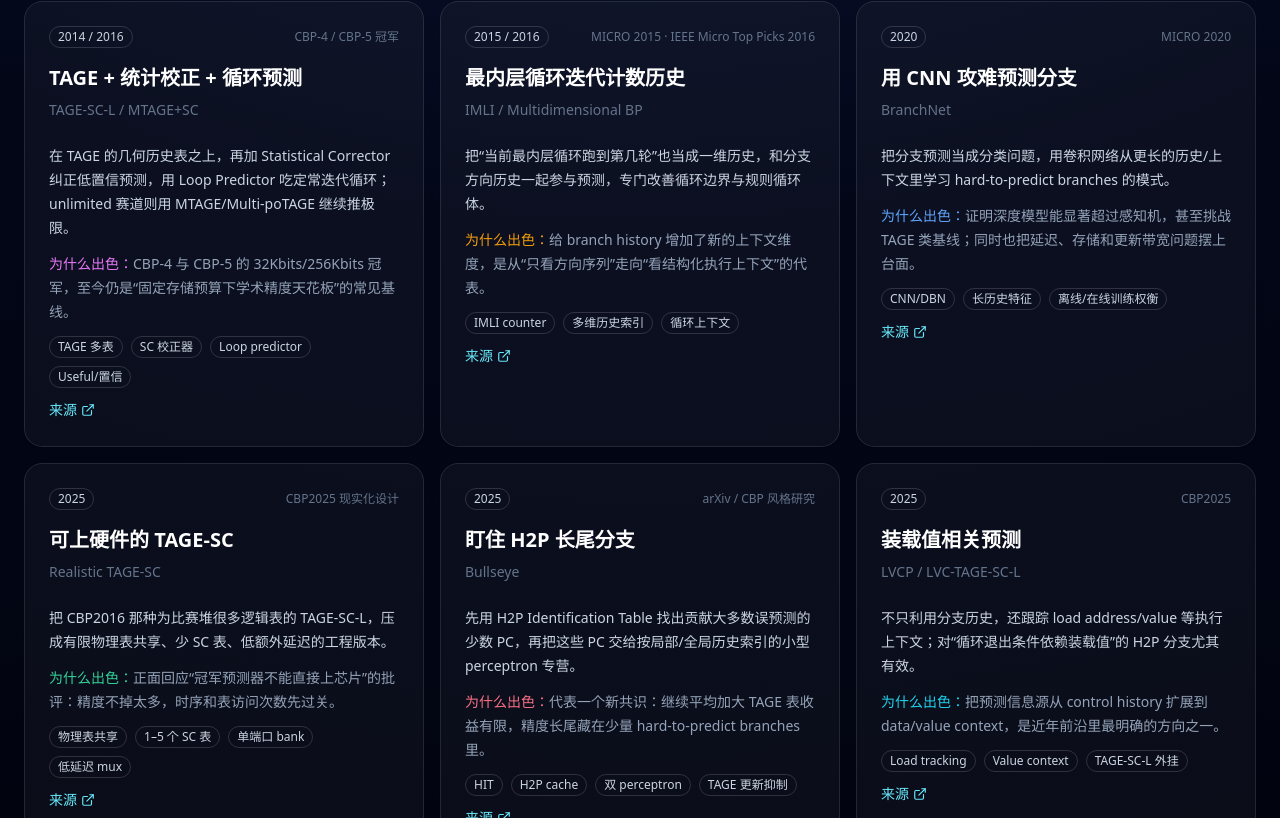
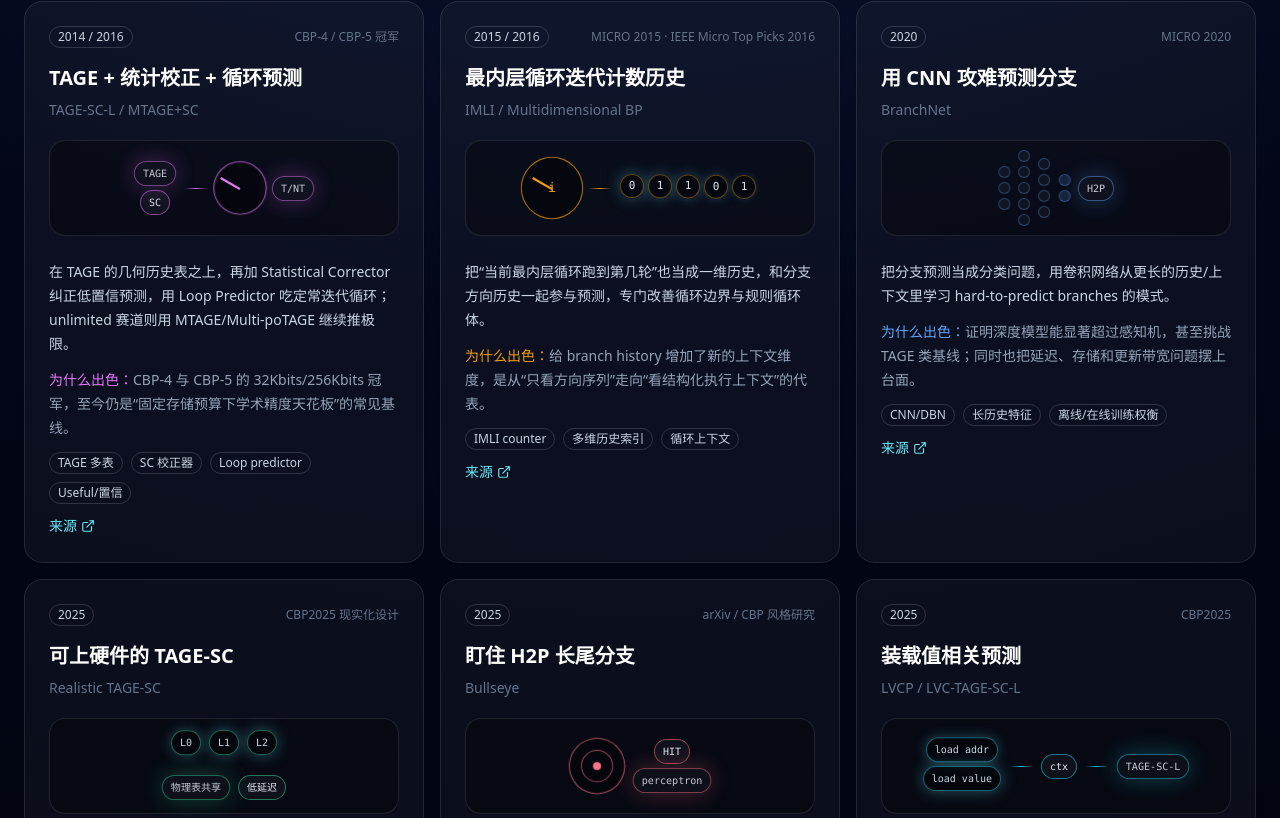
Before and after one commit to baiwangweihuang/cpu_branch_prediction, a React (Vite) app: page /#/ in a window 1280 px wide. Shown: the part 1222-2040 px from the top of the page. Built offline with nearby package versions, Linux system fonts and the light colour scheme.

Commit message:
add frontier mini animations

```diff
--- /dev/null
+++ b/src/components/FrontierDiagram.tsx
@@ -0,0 +1,111 @@
+import type { FrontierWork } from '@/data/frontier'
+
+const Node = ({ label, accent, hot = false }: { label: string; accent: string; hot?: boolean }) => (
+  <div
+    className={`diagram-node ${hot ? 'node-hot' : ''}`}
+    style={{ borderColor: `${accent}88`, boxShadow: hot ? `0 0 24px ${accent}55` : undefined }}
+  >
+    {label}
+  </div>
+)
+
+const Wire = ({ accent }: { accent: string }) => (
+  <div className="wire-h" style={{ background: `linear-gradient(90deg, transparent, ${accent}, transparent)` }} />
+)
+
+export default function FrontierDiagram({ work }: { work: FrontierWork }) {
+  const a = work.accent
+
+  if (work.id === 'tage-sc-l') {
+    return (
+      <div className="diagram-wrap" data-frontier-diagram={work.id}>
+        <div className="diagram-col tight">
+          <Node label="TAGE" accent={a} hot />
+          <Node label="SC" accent={a} />
+        </div>
+        <Wire accent={a} />
+        <div className="loop-dial" style={{ borderColor: `${a}aa` }}>
+          <i style={{ background: a }} />
+        </div>
+        <Node label="T/NT" accent={a} hot />
+      </div>
+    )
+  }
+
+  if (work.id === 'imli') {
+    return (
+      <div className="diagram-wrap" data-frontier-diagram={work.id}>
+        <div className="loop-dial big" style={{ borderColor: `${a}aa` }}>
+          <span style={{ color: a }}>i</span>
+          <i style={{ background: a }} />
+        </div>
+        <Wire accent={a} />
+        <div className="shift-reg">
+          {['0', '1', '1', '0', '1'].map((v, idx) => (
+            <span key={idx} className="bit-cell" style={{ borderColor: `${a}66`, animationDelay: `${idx * 90}ms` }}>{v}</span>
+          ))}
+        </div>
+      </div>
+    )
+  }
+
+  if (work.id === 'branchnet') {
+    return (
+      <div className="diagram-wrap" data-frontier-diagram={work.id}>
+        {[3, 5, 4, 2].map((n, layer) => (
+          <div key={layer} className="conv-col" style={{ animationDelay: `${layer * 160}ms` }}>
+            {Array.from({ length: n }, (_, i) => (
+              <span key={i} style={{ borderColor: `${a}77`, background: layer === 3 ? `${a}33` : undefined }} />
+            ))}
+          </div>
+        ))}
+        <Node label="H2P" accent={a} hot />
+      </div>
+    )
+  }
+
+  if (work.id === 'realistic-tage-sc') {
+    return (
+      <div className="diagram-col" data-frontier-diagram={work.id}>
+        <div className="diagram-wrap">
+          {['L0', 'L1', 'L2'].map((x, i) => (
+            <span key={x} className="weight-chip" style={{ borderColor: `${a}77`, animationDelay: `${i * 120}ms` }}>{x}</span>
+          ))}
+        </div>
+        <div className="share-link" style={{ background: `linear-gradient(90deg, transparent, ${a}, transparent)` }} />
+        <div className="diagram-wrap">
+          <Node label="物理表共享" accent={a} hot />
+          <Node label="低延迟" accent={a} />
+        </div>
+      </div>
+    )
+  }
+
+  if (work.id === 'bullseye') {
+    return (
+      <div className="diagram-wrap" data-frontier-diagram={work.id}>
+        <div className="target" style={{ borderColor: `${a}aa` }}>
+          <span style={{ borderColor: `${a}99` }} />
+          <i style={{ background: a }} />
+        </div>
+        <div className="diagram-col tight">
+          <Node label="HIT" accent={a} />
+          <Node label="perceptron" accent={a} hot />
+        </div>
+      </div>
+    )
+  }
+
+  return (
+    <div className="diagram-wrap" data-frontier-diagram={work.id}>
+      <div className="diagram-col tight">
+        <span className="value-chip" style={{ borderColor: `${a}77` }}>load addr</span>
+        <span className="value-chip" style={{ borderColor: `${a}77`, animationDelay: '160ms' }}>load value</span>
+      </div>
+      <Wire accent={a} />
+      <Node label="ctx" accent={a} />
+      <Wire accent={a} />
+      <Node label="TAGE-SC-L" accent={a} hot />
+    </div>
+  )
+}
--- a/src/index.css
+++ b/src/index.css
@@ -173,6 +173,52 @@
   .flush-shake {
     animation: flush-shake 520ms ease-in-out;
   }
+
+  .loop-dial {
+    @apply relative flex h-12 w-12 items-center justify-center rounded-full border bg-black/40 font-mono text-xs;
+    animation: sum-breathe 1.8s ease-in-out infinite;
+  }
+
+  .loop-dial.big {
+    @apply h-14 w-14;
+  }
+
+  .loop-dial i {
+    @apply absolute left-1/2 top-1/2 h-0.5 w-5 origin-left;
+    animation: needle-spin 2.4s linear infinite;
+  }
+
+  .conv-col {
+    @apply flex flex-col justify-center gap-1;
+    animation: row-in 2s ease-in-out infinite;
+  }
+
+  .conv-col span {
+    @apply h-3 w-3 rounded-sm border bg-white/[0.05];
+  }
+
+  .share-link {
+    @apply h-px w-24;
+    animation: wire-flow 1.4s linear infinite;
+  }
+
+  .target {
+    @apply relative flex h-14 w-14 items-center justify-center rounded-full border bg-black/30;
+    animation: target-lock 2s ease-in-out infinite;
+  }
+
+  .target span {
+    @apply absolute h-8 w-8 rounded-full border;
+  }
+
+  .target i {
+    @apply h-2 w-2 rounded-full;
+  }
+
+  .value-chip {
+    @apply rounded-md border bg-black/30 px-2 py-1 font-mono text-[10px] text-slate-300;
+    animation: bit-glow 1.7s ease-in-out infinite;
+  }
 }
 
 @keyframes node-pulse {
@@ -243,3 +289,12 @@
   60% { transform: translateX(-4px); }
   80% { transform: translateX(3px); }
 }
+
+@keyframes needle-spin {
+  to { transform: rotate(360deg); }
+}
+
+@keyframes target-lock {
+  0%, 100% { transform: scale(1); box-shadow: 0 0 0 rgba(255,255,255,0); }
+  50% { transform: scale(1.08); box-shadow: 0 0 22px rgba(255,255,255,0.18); }
+}
--- a/src/pages/Home.tsx
+++ b/src/pages/Home.tsx
@@ -1,5 +1,6 @@
 import { useRef, useState } from 'react'
 import { ArrowDown, Cpu, ExternalLink, GitBranch, Languages, Radar, ShieldAlert } from 'lucide-react'
+import FrontierDiagram from '@/components/FrontierDiagram'
 import PredictorDiagram from '@/components/PredictorDiagram'
 import SimulatorStage from '@/components/SimulatorStage'
 import { Badge } from '@/components/ui/badge'
@@ -123,6 +124,9 @@ export default function Home() {
                   </div>
                   <CardTitle className="text-xl text-white">{isEn ? w.name : w.cn}</CardTitle>
                   <p className="text-sm text-slate-500">{isEn ? w.cn : w.name}</p>
+                  <div className="mt-3 h-24 rounded-2xl border border-white/10 bg-black/30 p-3">
+                    <FrontierDiagram work={w} />
+                  </div>
                 </CardHeader>
                 <CardContent className="space-y-3 text-sm leading-6 text-slate-300">
                   <p>{isEn ? en.idea : w.idea}</p>
```
